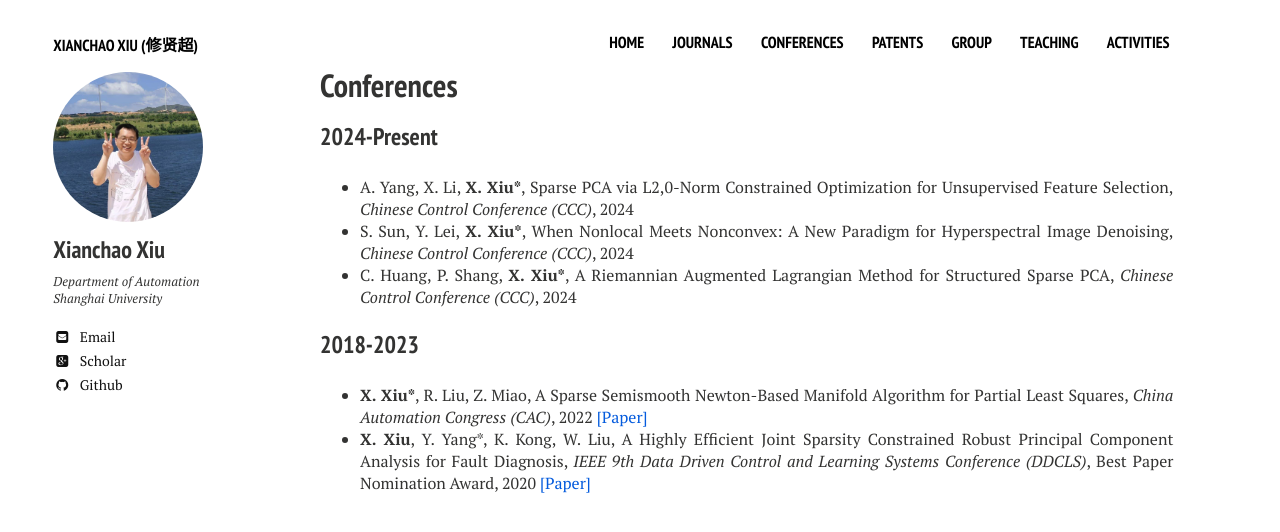
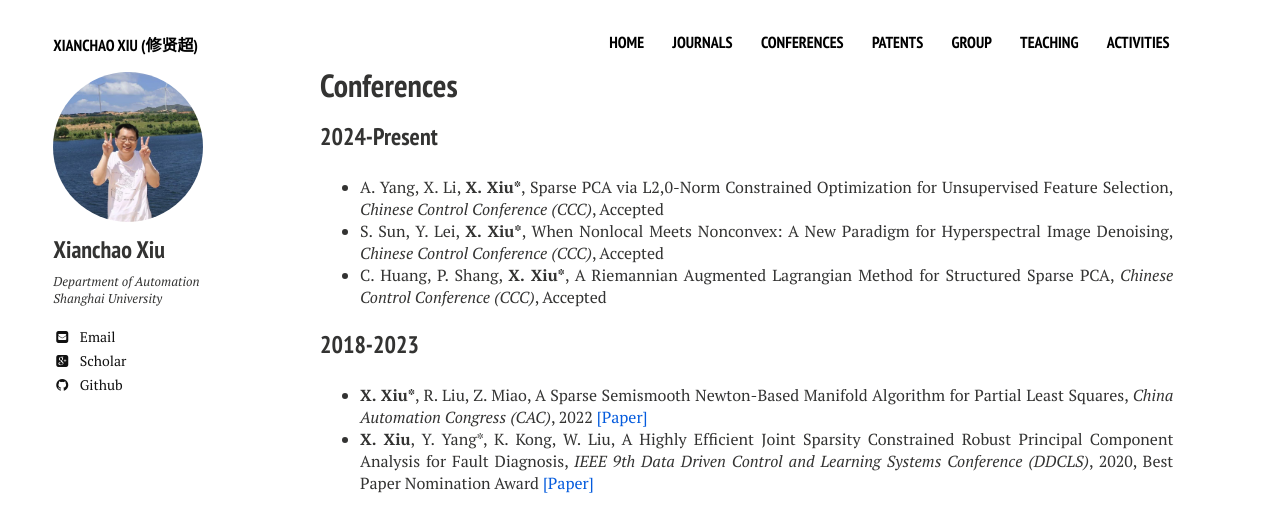
Before and after one commit to xianchaoxiu/xianchaoxiu.github.io, a Jekyll site: the page built from conferences/index.md, in a window 1280 px wide. Shown: the top 532 px of the page. Built offline with Jekyll 4.4.1, drawn with Linux system fonts in a browser that asks for light colours; nearby versions of some CDN libraries.

Commit message:
Update index.md

```diff
--- a/conferences/index.md
+++ b/conferences/index.md
@@ -11,10 +11,10 @@ share: false
 
 ### 2024-Present
 
-* A. Yang, X. Li, <b>X. Xiu*</b>, Sparse PCA via L2,0-Norm Constrained Optimization for Unsupervised Feature Selection, <i> Chinese Control Conference (CCC)</i>, 2024 <br>
-* S. Sun, Y. Lei, <b>X. Xiu*</b>, When Nonlocal Meets Nonconvex: A New Paradigm for Hyperspectral Image Denoising, <i> Chinese Control Conference (CCC)</i>, 2024 <br>
-* C. Huang, P. Shang, <b>X. Xiu*</b>, A Riemannian Augmented Lagrangian Method for Structured Sparse PCA, <i> Chinese Control Conference (CCC)</i>, 2024 <br>
+* A. Yang, X. Li, <b>X. Xiu*</b>, Sparse PCA via L2,0-Norm Constrained Optimization for Unsupervised Feature Selection, <i> Chinese Control Conference (CCC)</i>, Accepted <br>
+* S. Sun, Y. Lei, <b>X. Xiu*</b>, When Nonlocal Meets Nonconvex: A New Paradigm for Hyperspectral Image Denoising, <i> Chinese Control Conference (CCC)</i>, Accepted <br>
+* C. Huang, P. Shang, <b>X. Xiu*</b>, A Riemannian Augmented Lagrangian Method for Structured Sparse PCA, <i> Chinese Control Conference (CCC)</i>, Accepted <br>
 
 ### 2018-2023
 * <b>X. Xiu*</b>, R. Liu, Z. Miao, A Sparse Semismooth Newton-Based Manifold Algorithm for Partial Least Squares, <i>China Automation Congress (CAC)</i>, 2022 <a href="https://ieeexplore.ieee.org/document/10055654" class="textlink" target="_blank">[Paper]</a> <br>
-* <b>X. Xiu</b>, Y. Yang*, K. Kong, W. Liu, A Highly Efficient Joint Sparsity Constrained Robust Principal Component Analysis for Fault Diagnosis, <i>IEEE 9th Data Driven Control and Learning Systems Conference (DDCLS)</i>, Best Paper Nomination Award, 2020 <a href="https://ieeexplore.ieee.org/abstract/document/9275063" class="textlink" target="_blank">[Paper]</a> <br>
+* <b>X. Xiu</b>, Y. Yang*, K. Kong, W. Liu, A Highly Efficient Joint Sparsity Constrained Robust Principal Component Analysis for Fault Diagnosis, <i>IEEE 9th Data Driven Control and Learning Systems Conference (DDCLS)</i>, 2020, Best Paper Nomination Award <a href="https://ieeexplore.ieee.org/abstract/document/9275063" class="textlink" target="_blank">[Paper]</a> <br>
```
